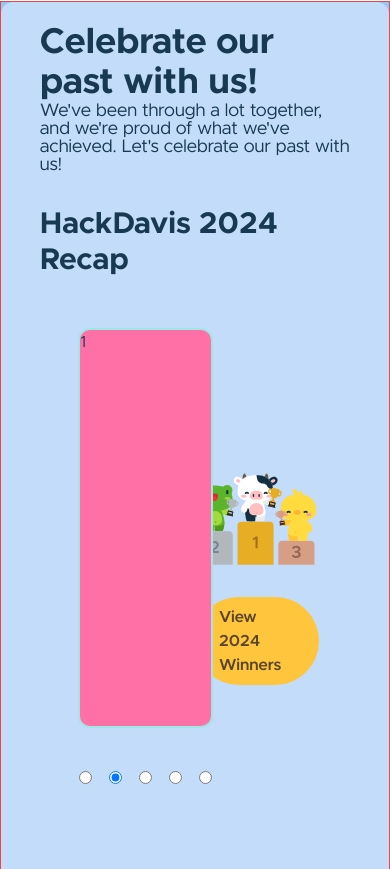
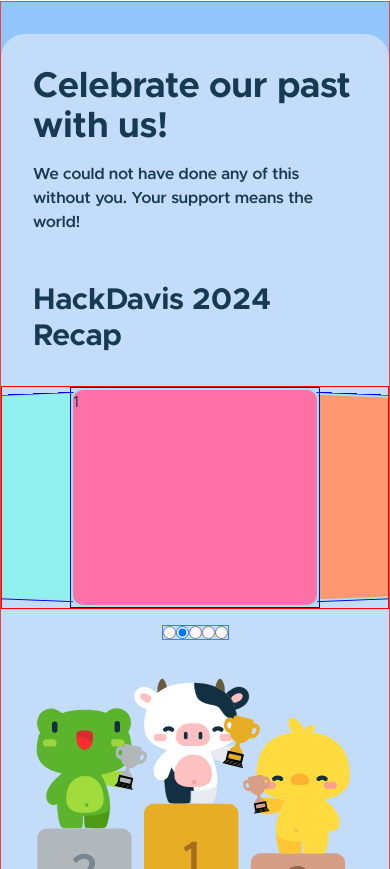
Before and after one commit to HackDavis/website-2025, a Next.js app: page /about-us in a window 390 px wide. Shown: the part 6035-6904 px from the top of the page. Built offline with nearby package versions, Linux system fonts and the light colour scheme.

Commit message:
mobile working

```diff
--- a/app/(pages)/about-us/_components/CelebrateWrapper/CelebrateWrapper.tsx
+++ b/app/(pages)/about-us/_components/CelebrateWrapper/CelebrateWrapper.tsx
@@ -4,13 +4,13 @@ export default function CelebrateWrapper({
   children: React.ReactNode;
 }) {
   return (
-    <main className="flex flex-col items-center justify-center border border-red-500 text-background-dark">
-      <div className="flex flex-col gap-8 rounded-xl bg-gray-100/50 p-[5%] pl-[10%] pr-[10%] backdrop-blur-sm">
-        <div className="flex flex-col items-start justify-center text-start">
+    <main className="border border-red-500 pt-8 text-background-dark">
+      <div className="flex flex-col gap-4 rounded-3xl bg-gray-100/50 backdrop-blur-sm">
+        <div className="flex flex-col items-start justify-center gap-4 p-8 pb-0 text-start">
           <h1 className="text-4xl font-bold">Celebrate our past with us!</h1>
-          <p>
-            We've been through a lot together, and we're proud of what we've
-            achieved. Let's celebrate our past with us!
+          <p className="text-base font-semibold">
+            We could not have done any of this without you. Your support means
+            the world!
           </p>
         </div>
         {children}
--- a/app/(pages)/about-us/_components/Recap/Recap.tsx
+++ b/app/(pages)/about-us/_components/Recap/Recap.tsx
@@ -5,14 +5,20 @@ import trophies_image from '@public/images/recap/trophies.svg';
 export default function Recap() {
   return (
     <main className="flex flex-col justify-center bg-transparent text-background-dark">
-      <div className="flex flex-col items-start justify-center">
-        <h2 className="text-3xl font-bold">HackDavis 2024 Recap</h2>
-        <div className="flex w-full flex-wrap items-center justify-center pl-[10%] pr-[10%]">
-          <div className="w-1/2">
-            <RecapCarousel />
-          </div>
-          <div className="flex w-1/2 flex-col items-center justify-center">
-            <Image src={trophies_image} alt="trophies" />
+      <div className="flex flex-col">
+        <div className="p-8">
+          <h2 className="text-3xl font-bold">HackDavis 2024 Recap</h2>
+        </div>
+        <div className="w-full">
+          <RecapCarousel />
+        </div>
+        <div className="flex w-full flex-col items-center justify-center p-8 md:flex-row md:px-[10%]">
+          <div className="flex w-full flex-col items-center justify-center md:w-1/2">
+            <Image
+              src={trophies_image}
+              alt="trophies"
+              className="w-full max-w-[400px]"
+            />
             <a
               href="https://hackdavis-2024.devpost.com/project-gallery"
               target="_blank"
--- a/app/(pages)/about-us/_components/Recap/recap_carousel.tsx
+++ b/app/(pages)/about-us/_components/Recap/recap_carousel.tsx
@@ -3,48 +3,54 @@
 import { useState } from 'react';
 import styled from 'styled-components';
 
-const CarouselContainer = styled.div`
-  height: 100%;
-  margin: 0;
-  display: grid;
-  grid-template-rows: 500px 100px;
-  grid-template-columns: 1fr 30px 30px 30px 30px 30px 1fr;
-  align-items: center;
-  justify-items: center;
-`;
-
 const Carousel = styled.main<{ position: number }>`
   grid-row: 1 / 2;
   grid-column: 1 / 8;
-  width: 100%;
+  width: 90%;
   height: 100%;
   display: flex;
-  align-items: center;
+  align-items: start;
   justify-content: center;
   overflow: hidden;
   transform-style: preserve-3d;
-  perspective: 600px;
+  perspective: 1000px;
   --items: 5;
   --middle: 3;
   --position: ${(props) => props.position};
   pointer-events: none;
+
+  @media (max-width: 768px) {
+    width: 100%;
+  }
+  border: 1px solid red;
 `;
 
 const Item = styled.div<{ offset: number }>`
   position: absolute;
-  width: 90%;
-  height: 80%;
+  border: 1px solid blue;
+  width: 100%;
+  max-width: 250px;
+  height: 100%;
+  max-height: 250px;
   --offset: ${(props) => props.offset};
   --r: calc(var(--position) - var(--offset));
   --abs: max(calc(var(--r) * -1), var(--r));
   transition: all 0.25s linear;
-  transform: rotateY(calc(-10deg * var(--r)))
-    translateX(calc(-300px * var(--r)));
+  transform: rotateY(calc(-20deg * var(--r)))
+    translateX(calc(-250px * var(--r)));
   z-index: calc((var(--position) - var(--abs)));
+
+  @media (max-width: 768px) {
+    max-width: 250px;
+    max-height: 300px;
+    transform: rotateY(calc(-20deg * var(--r)))
+      translateX(calc(-200px * var(--r)));
+  }
 `;
 
 const RadioInput = styled.input`
-  margin-top: -100px;
+  border: 1px solid blue;
+  // margin-top: -200px;
   &:nth-of-type(1) {
     grid-column: 2 / 3;
     grid-row: 2 / 3;
@@ -89,17 +95,7 @@ export default function RecapCarousel() {
   const [position, setPosition] = useState(2);
 
   return (
-    <CarouselContainer>
-      {[1, 2, 3, 4, 5].map((num) => (
-        <RadioInput
-          key={num}
-          type="radio"
-          name="position"
-          checked={position === num}
-          onChange={() => setPosition(num)}
-        />
-      ))}
-
+    <div className="flex h-[30vh] w-full flex-col items-center justify-center gap-4">
       <Carousel id="carousel" position={position}>
         {colors.map((color, index) => (
           <Item key={index} offset={index + 1}>
@@ -107,6 +103,17 @@ export default function RecapCarousel() {
           </Item>
         ))}
       </Carousel>
-    </CarouselContainer>
+      <div className="flex border border-blue-500">
+        {[1, 2, 3, 4, 5].map((num) => (
+          <RadioInput
+            key={num}
+            type="radio"
+            name="position"
+            checked={position === num}
+            onChange={() => setPosition(num)}
+          />
+        ))}
+      </div>
+    </div>
   );
 }
```
